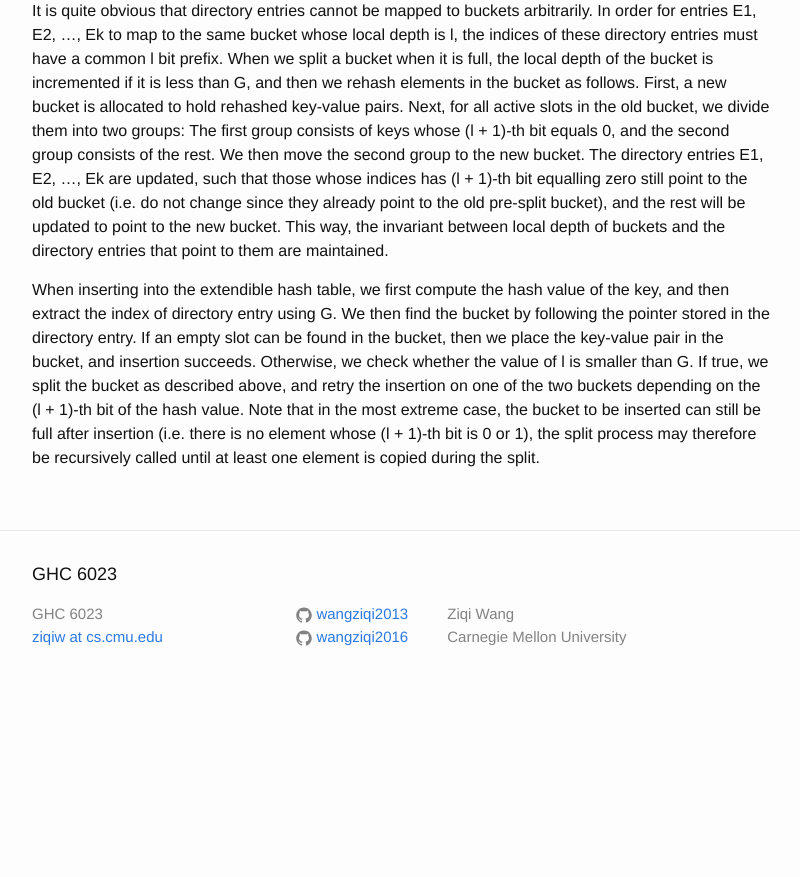
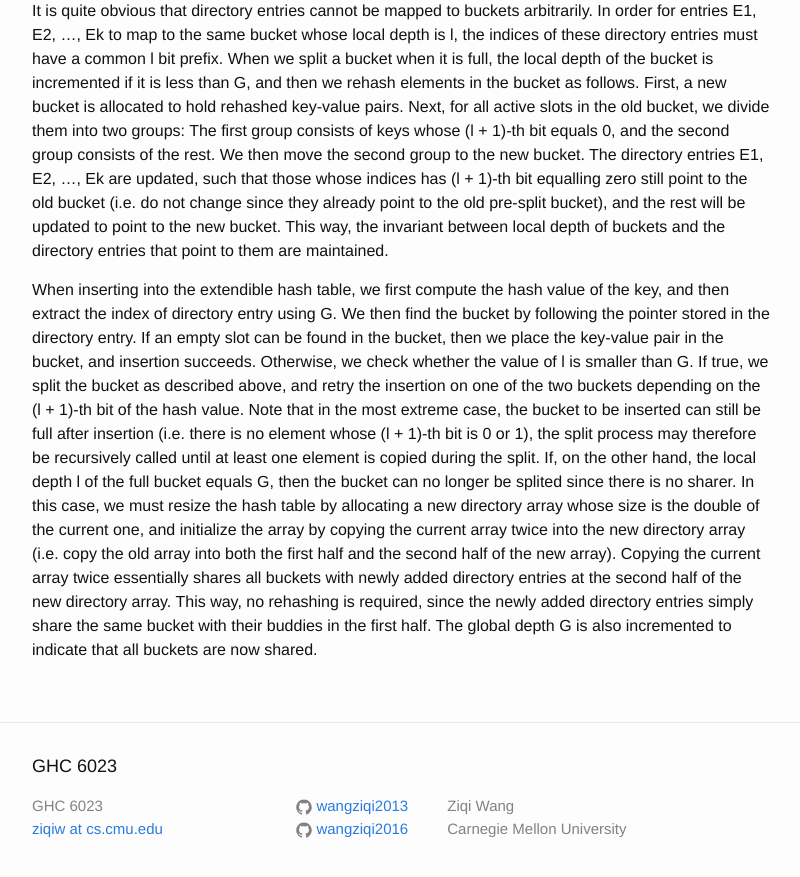
Before and after one commit to wangziqi2013/wangziqi2013.github.io, a Jekyll site: the page built from _posts/2019-12-06-cceh.markdown, in a window 1280 px wide and 900 px high, scrolled down 1798 px. Shown: the top 877 px of the window, without its empty margins (238-1038 px from the left). Built offline with Jekyll 4.4.1, drawn with Linux system fonts in a browser that asks for light colours; before the commit the page ends 2506 px from its top, so only the background shows below that.

Commit message:
Finish resize

```diff
--- a/_posts/2019-12-06-cceh.markdown
+++ b/_posts/2019-12-06-cceh.markdown
@@ -79,4 +79,11 @@ slot can be found in the bucket, then we place the key-value pair in the bucket,
 check whether the value of l is smaller than G. If true, we split the bucket as described above, and retry the insertion
 on one of the two buckets depending on the (l + 1)-th bit of the hash value. Note that in the most extreme case, the
 bucket to be inserted can still be full after insertion (i.e. there is no element whose (l + 1)-th bit is 0 or 1), the
-split process may therefore be recursively called until at least one element is copied during the split.
+split process may therefore be recursively called until at least one element is copied during the split. If, on the other
+hand, the local depth l of the full bucket equals G, then the bucket can no longer be splited since there is no sharer.
+In this case, we must resize the hash table by allocating a new directory array whose size is the double of the current one,
+and initialize the array by copying the current array twice into the new directory array (i.e. copy the old array into both
+the first half and the second half of the new array). Copying the current array twice essentially shares all buckets with
+newly added directory entries at the second half of the new directory array. This way, no rehashing is required, since the
+newly added directory entries simply share the same bucket with their buddies in the first half. The global depth G is also
+incremented to indicate that all buckets are now shared.
```
